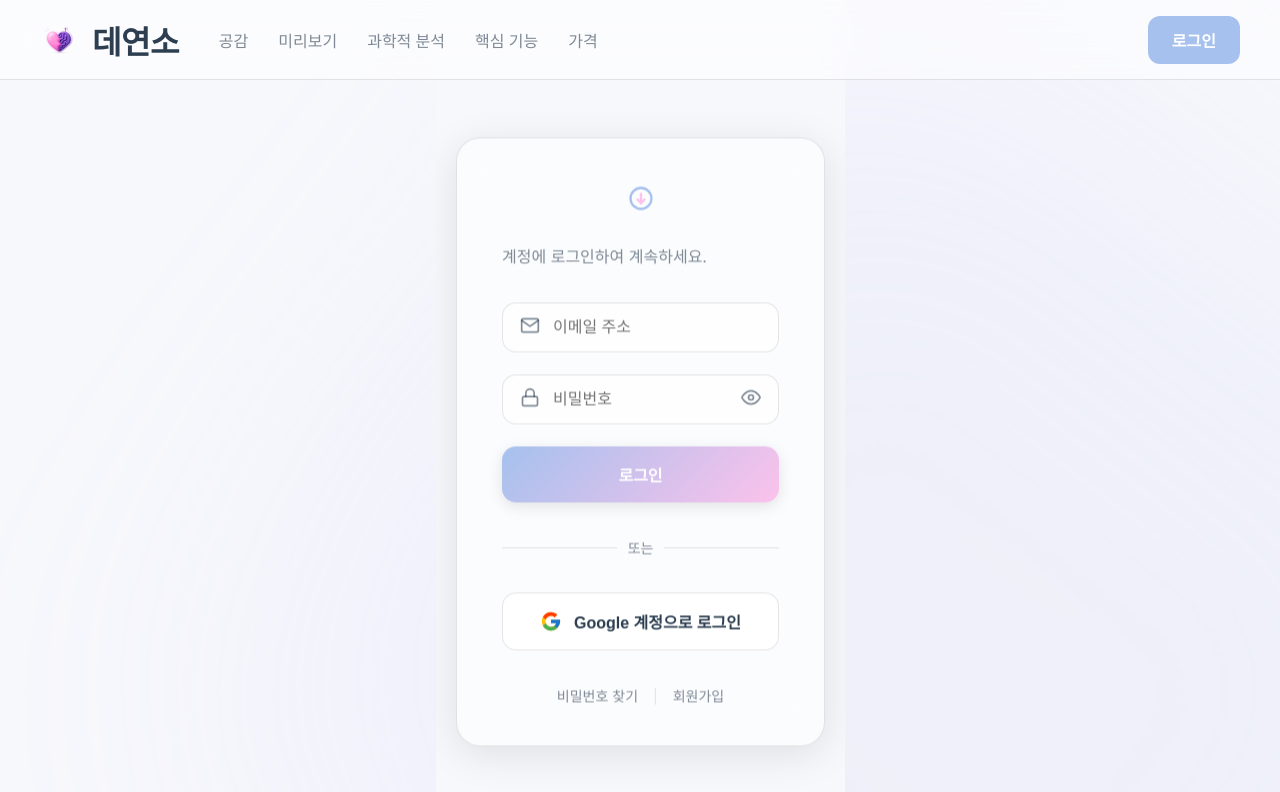
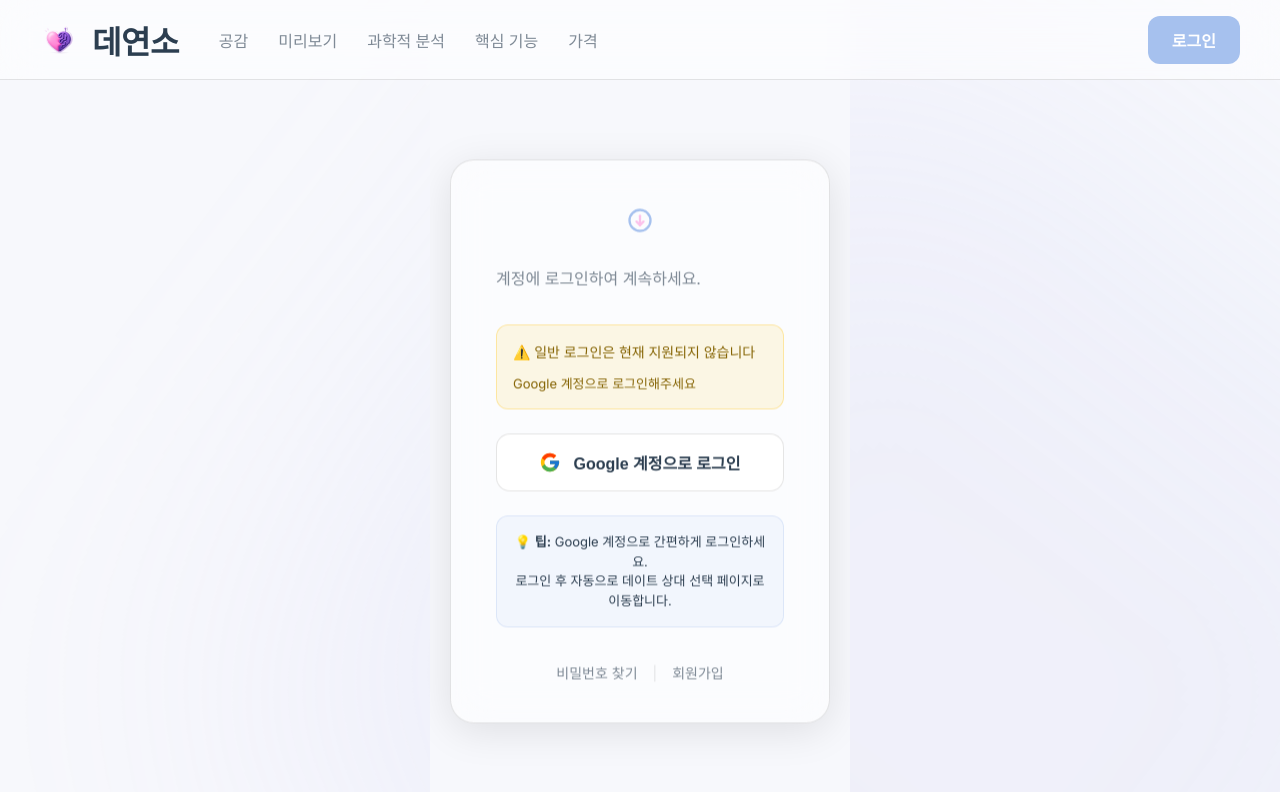
Before and after one commit to gigas5234/dys-frontend, a Next.js app: page /login in a window 1280 px wide. Shown: the top 792 px of the page. Built offline with nearby package versions, Linux system fonts and the light colour scheme.

Commit message:
only google login

```diff
--- a/app/layout.jsx
+++ b/app/layout.jsx
@@ -1,5 +1,5 @@
 export const metadata = {
-    title: "데연소 - Minimal",
+    title: "데연소",
     description: "Start → Runpod webcam feedback"
   };
 
--- a/app/login/page.jsx
+++ b/app/login/page.jsx
@@ -324,7 +324,6 @@ const GlobalStyles = () => (
 
 // 로그인 페이지 컴포넌트
 function LoginPage() {
-    const [passwordVisible, setPasswordVisible] = useState(false);
     const [isLoading, setIsLoading] = useState(false);
     const [authLoading, setAuthLoading] = useState(true);
     const [user, setUser] = useState(null);
@@ -360,7 +359,7 @@ function LoginPage() {
     };
 
     const togglePasswordVisibility = () => {
-        setPasswordVisible(!passwordVisible);
+        // This function is no longer used
     };
 
     const handleGoogleSignIn = async () => {
@@ -376,10 +375,8 @@ function LoginPage() {
             if (error) {
                 console.error('Google sign in error:', error);
                 alert('로그인 중 오류가 발생했습니다.');
-            } else {
-                // 로그인 성공 시 persona 페이지로 이동
-                router.push('/persona');
             }
+            // 성공 시에는 Supabase가 자동으로 리다이렉트하므로 여기서는 아무것도 하지 않음
         } catch (error) {
             console.error('Sign in error:', error);
             alert('로그인 중 오류가 발생했습니다.');
@@ -390,13 +387,7 @@ function LoginPage() {
 
     const handleLogin = (event) => {
         event.preventDefault();
-        setIsLoading(true);
-
-        // 2초 후 로딩 상태 해제 (API 호출 시뮬레이션)
-        setTimeout(() => {
-            setIsLoading(false);
-            // 실제 로그인 성공/실패 로직 추가
-        }, 2000);
+        alert('일반 로그인은 현재 지원되지 않습니다. Google 계정으로 로그인해주세요.');
     };
 
     // 로딩 중일 때 표시할 화면
@@ -457,38 +448,36 @@ function LoginPage() {
                     </div>
                     <p>계정에 로그인하여 계속하세요.</p>
 
-                    <form onSubmit={handleLogin}>
-                        <div className="input-group">
-                            <input type="email" id="email" name="email" required placeholder="이메일 주소" />
-                            <span className="icon">
-                                <svg xmlns="http://www.w3.org/2000/svg" width="20" height="20" viewBox="0 0 24 24" fill="none" stroke="currentColor" strokeWidth="2" strokeLinecap="round" strokeLinejoin="round"><path d="M4 4h16c1.1 0 2 .9 2 2v12c0 1.1-.9 2-2 2H4c-1.1 0-2-.9-2-2V6c0-1.1.9-2 2-2z"></path><polyline points="22,6 12,13 2,6"></polyline></svg>
-                            </span>
-                        </div>
-                        <div className="input-group">
-                            <input type={passwordVisible ? 'text' : 'password'} id="password" name="password" required placeholder="비밀번호" />
-                             <span className="icon">
-                                <svg xmlns="http://www.w3.org/2000/svg" width="20" height="20" viewBox="0 0 24 24" fill="none" stroke="currentColor" strokeWidth="2" strokeLinecap="round" strokeLinejoin="round"><rect x="3" y="11" width="18" height="11" rx="2" ry="2"></rect><path d="M7 11V7a5 5 0 0 1 10 0v4"></path></svg>
-                            </span>
-                            <span className="password-toggle" onClick={togglePasswordVisibility}>
-                                {passwordVisible ? (
-                                    <svg xmlns="http://www.w3.org/2000/svg" width="20" height="20" viewBox="0 0 24 24" fill="none" stroke="currentColor" strokeWidth="2" strokeLinecap="round" strokeLinejoin="round"><path d="M17.94 17.94A10.07 10.07 0 0 1 12 20c-7 0-11-8-11-8a18.45 18.45 0 0 1 5.06-5.94M9.9 4.24A9.12 9.12 0 0 1 12 4c7 0 11 8 11 8a18.5 18.5 0 0 1-2.16 3.19m-6.72-1.07a3 3 0 1 1-4.24-4.24"></path><line x1="1" y1="1" x2="23" y2="23"></line></svg>
-                                ) : (
-                                    <svg xmlns="http://www.w3.org/2000/svg" width="20" height="20" viewBox="0 0 24 24" fill="none" stroke="currentColor" strokeWidth="2" strokeLinecap="round" strokeLinejoin="round"><path d="M1 12s4-8 11-8 11 8 11 8-4 8-11 8-11-8-11-8z"></path><circle cx="12" cy="12" r="3"></circle></svg>
-                                )}
-                            </span>
-                        </div>
-                        <button type="submit" className={`btn btn-primary ${isLoading ? 'loading' : ''}`} disabled={isLoading}>
-                            <span className="btn-text">로그인</span>
-                            <div className="spinner"></div>
-                        </button>
-                    </form>
-
-                    <div className="divider">또는</div>
+                    <div style={{
+                        background: 'rgba(255, 193, 7, 0.1)',
+                        border: '1px solid rgba(255, 193, 7, 0.3)',
+                        borderRadius: '12px',
+                        padding: '16px',
+                        marginBottom: '24px',
+                        textAlign: 'center'
+                    }}>
+                        <p style={{
+                            margin: '0 0 12px 0',
+                            color: '#856404',
+                            fontSize: '14px',
+                            fontWeight: '500'
+                        }}>
+                            ⚠️ 일반 로그인은 현재 지원되지 않습니다
+                        </p>
+                        <p style={{
+                            margin: '0',
+                            color: '#856404',
+                            fontSize: '13px'
+                        }}>
+                            Google 계정으로 로그인해주세요
+                        </p>
+                    </div>
 
                     <button
                         className={`btn btn-google ${isLoading ? 'loading' : ''}`}
                         onClick={handleGoogleSignIn}
                         disabled={isLoading}
+                        style={{ marginBottom: '24px' }}
                     >
                         {isLoading ? (
                             <div className="spinner"></div>
@@ -503,6 +492,25 @@ function LoginPage() {
                         {isLoading ? '로그인 중...' : 'Google 계정으로 로그인'}
                     </button>
 
+                    <div style={{
+                        background: 'rgba(166, 193, 238, 0.1)',
+                        border: '1px solid rgba(166, 193, 238, 0.3)',
+                        borderRadius: '12px',
+                        padding: '16px',
+                        marginBottom: '24px'
+                    }}>
+                        <p style={{
+                            margin: '0',
+                            color: '#2c3e50',
+                            fontSize: '13px',
+                            textAlign: 'center',
+                            lineHeight: '1.5'
+                        }}>
+                            💡 <strong>팁:</strong> Google 계정으로 간편하게 로그인하세요.<br/>
+                            로그인 후 자동으로 데이트 상대 선택 페이지로 이동합니다.
+                        </p>
+                    </div>
+
                     <div className="login-links">
                         <a href="#">비밀번호 찾기</a>
                         <span className="separator">|</span>
```
Also changed, not shown: lib/supabase.js, 1 other file (tests, documents, lock files or other folders).
